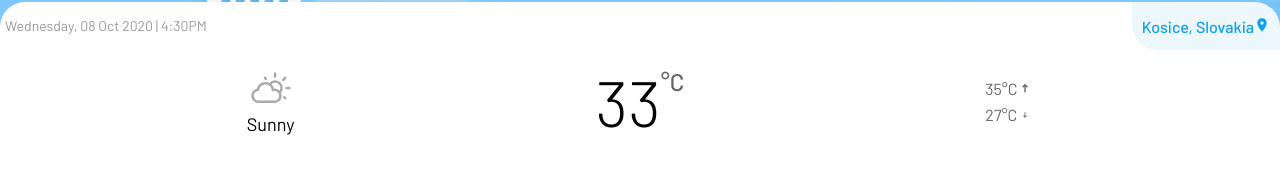
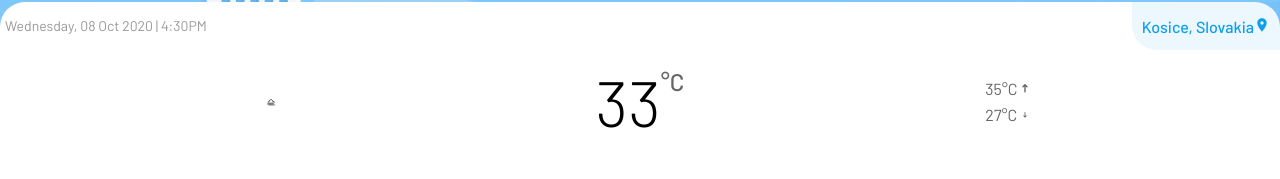
Before and after one commit to UrbanJuraj/weather-app, a React (Create React App) app: page / in a window 1280 px wide. Shown: the part 298-477 px from the top of the page. Built offline with nearby package versions, Linux system fonts and the light colour scheme.

Commit message:
display weather from redux

```diff
--- a/src/components/MainScreen/Weather/Weather.js
+++ b/src/components/MainScreen/Weather/Weather.js
@@ -1,12 +1,37 @@
-import { WiDayCloudy } from "react-icons/wi";
+import { useSelector } from "react-redux";
+
+import {
+  WiDayCloudy,
+  WiThunderstorm,
+  WiRain,
+  WiSnow,
+  WiFog,
+  WiDaySunny,
+} from "react-icons/wi";
 
 import styles from "./Weather.module.css";
 
-const Weather = (props) => {
+const Weather = () => {
+  const weather = useSelector((state) => state.city.weather);
+
+  let icon = <WiFog className={styles.icon} />;
+
+  if (weather.includes("Drizzle") || weather.includes("Rain")) {
+    icon = <WiRain className={styles.icon} />;
+  } else if (weather.includes("Clouds")) {
+    icon = <WiDayCloudy className={styles.icon} />;
+  } else if (weather.includes("Clear")) {
+    icon = <WiDaySunny className={styles.icon} />;
+  } else if (weather.includes("Snow")) {
+    icon = <WiSnow className={styles.icon} />;
+  } else if (weather.includes("Thunderstorm")) {
+    icon = <WiThunderstorm className={styles.icon} />;
+  }
+
   return (
     <div className={styles.weather}>
-      <WiDayCloudy className={styles.sunny} />
-      <p>Sunny</p>
+      {icon}
+      <p>{weather}</p>
     </div>
   );
 };
```
